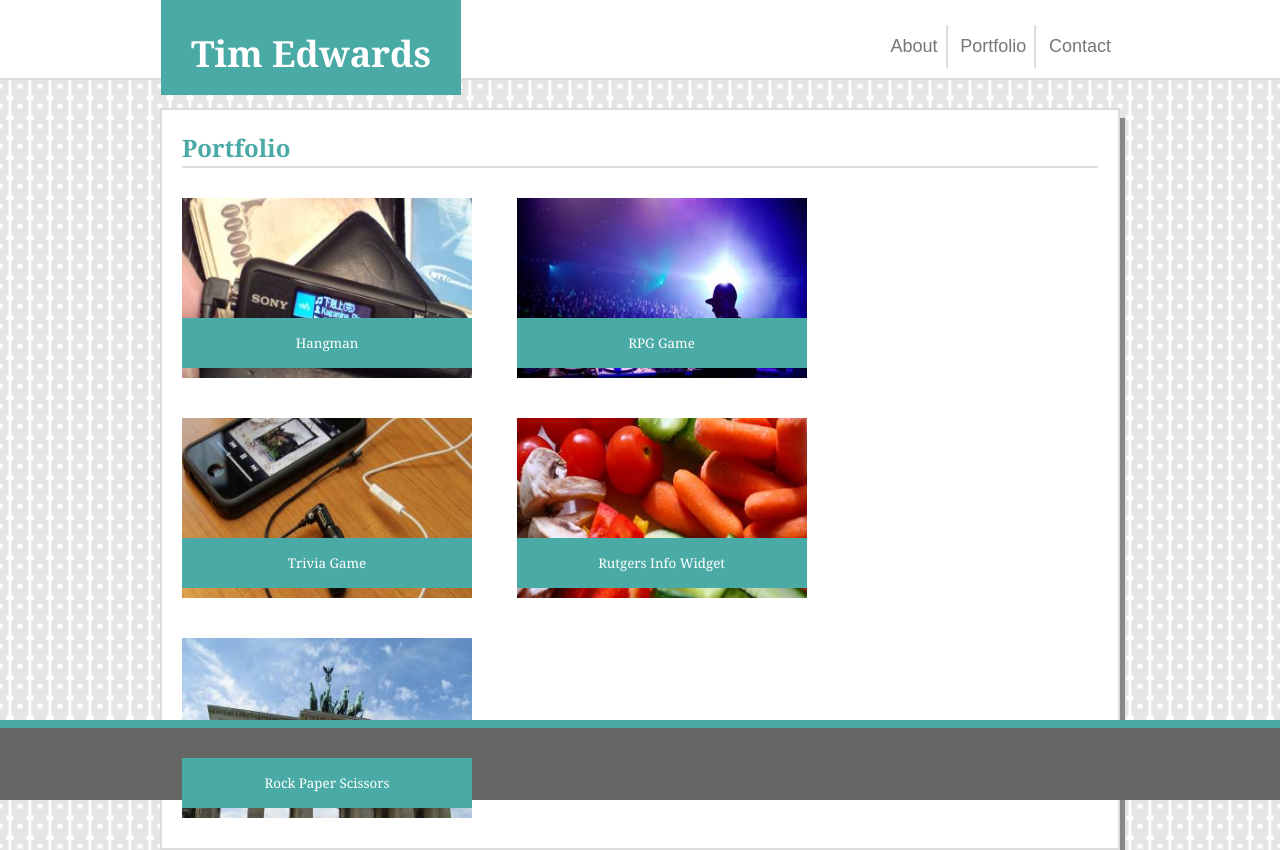
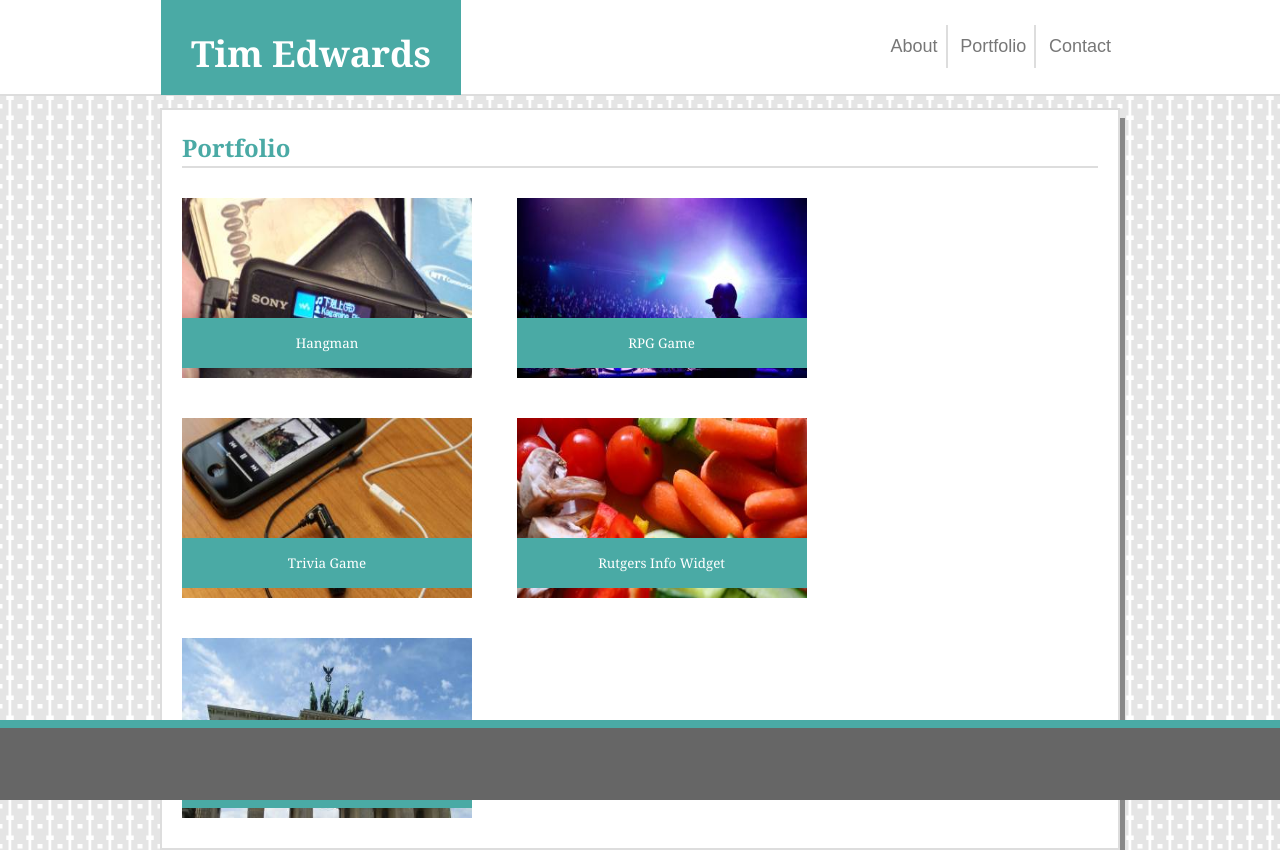
Before and after one commit to edwardsjtimothy/Basic-Portfolio, a plain HTML site: page portfolio.html in a window 1280 px wide. Drawn offline with Linux system fonts and the light colour scheme.

Commit message:
more edits

```diff
--- a/assets/css/style.css
+++ b/assets/css/style.css
@@ -4,7 +4,7 @@
 
 header {
     background-color: #ffffff;
-    height: 10%;
+    height: 96px;
     font-family: "Georgia", "Times New Roman", Times, serif;
     font-size: 18px;
     line-height: 150%;
@@ -112,6 +112,7 @@ a:hover {
     color: #4aaaa5;
 }
 
+
 .footer {
     border-top: 8px solid #4aaaa5;
     height: 80px;
@@ -120,6 +121,7 @@ a:hover {
     position: absolute;
     bottom: 0px;
     left: 0px;
+    z-index: 1;
 }
 
 
@@ -182,7 +184,7 @@ row:after {
     Top: 110px;
     padding: 10px 0px 10px 0px;
     font-family: "Georgia", "Times New Roman", Times, serif;
-    z-index: 2;
+    z-index: 1;
     border: none;
 }
 
```
Also changed, not shown: index.html (+1 -1 lines).
